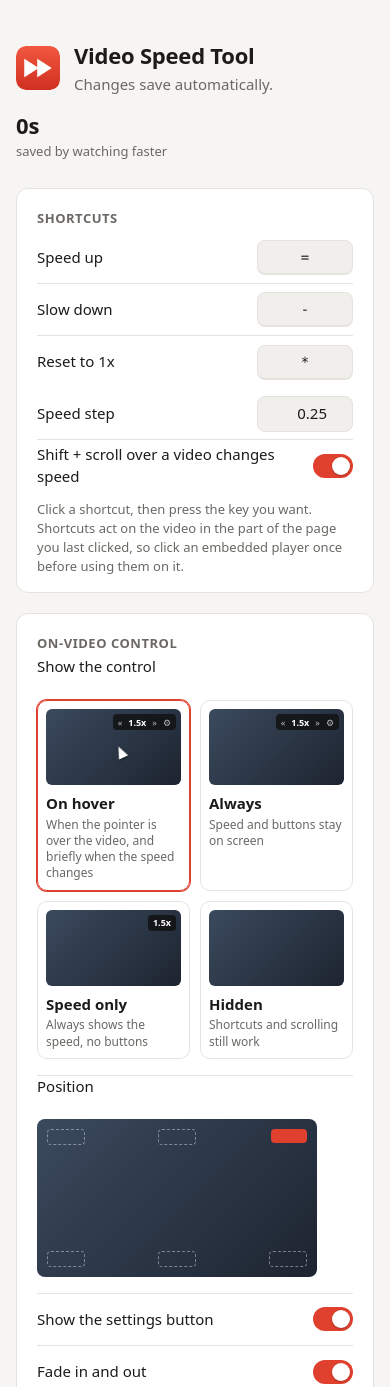
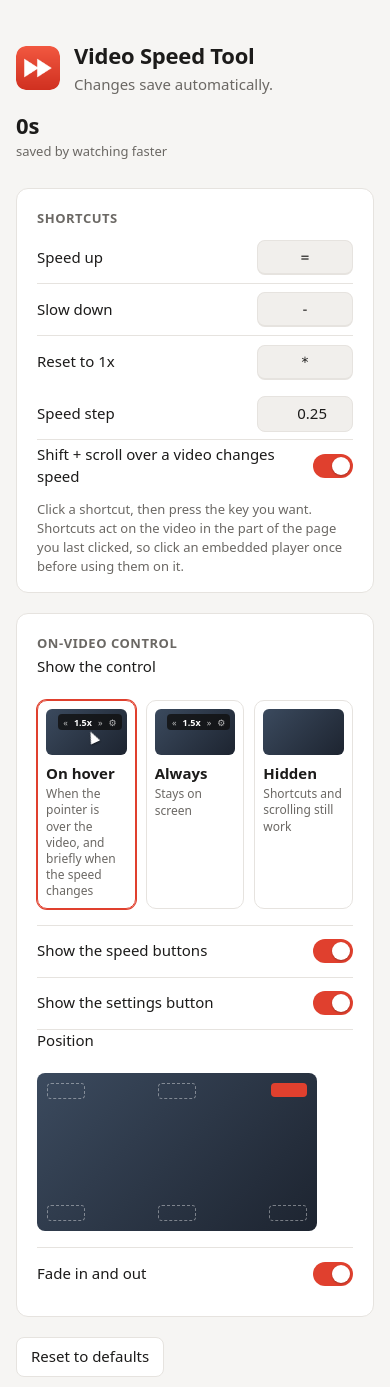
Before and after one commit to gsajith/youtube-speed-tool, a browser extension: page src/options.html in a window 390 px wide. Shown: the top 1387 px of the page. Drawn offline with Linux system fonts and the light colour scheme.

Commit message:
feat(options): split speed buttons into their own toggle (#6)
Display mode now only picks when the control shows: on hover, always or hidden. A new
"Show the speed buttons" toggle hides « and », so speed only works in any mode,
including on hover. A saved "simple" mode loads as always with both buttons off.

Co-authored-by: Claude Opus 5.5 (1M context) <noreply@anthropic.com>

```diff
--- a/src/options.css
+++ b/src/options.css
@@ -224,7 +224,7 @@ legend {
 
 .modes {
   display: grid;
-  grid-template-columns: repeat(4, 1fr);
+  grid-template-columns: repeat(3, 1fr);
   gap: 10px;
 }
 
@@ -293,6 +293,7 @@ legend {
   opacity: 0.7;
 }
 
+.no-speed-buttons .pill .step,
 .no-gear .pill .gear {
   display: none;
 }
@@ -396,10 +397,6 @@ footer .hint {
 }
 
 @media (max-width: 560px) {
-  .modes {
-    grid-template-columns: repeat(2, 1fr);
-  }
-
   header {
     flex-wrap: wrap;
   }
--- a/src/options.html
+++ b/src/options.html
@@ -54,21 +54,15 @@
           <legend>Show the control</legend>
           <label class="mode">
             <input type="radio" name="display" value="hover" />
-            <span class="preview"><span class="pill"><i>&laquo;</i><b>1.5x</b><i>&raquo;</i><i class="gear">&#x2699;&#xFE0E;</i></span><span class="cursor"></span></span>
+            <span class="preview"><span class="pill"><i class="step">&laquo;</i><b>1.5x</b><i class="step">&raquo;</i><i class="gear">&#x2699;&#xFE0E;</i></span><span class="cursor"></span></span>
             <span class="name">On hover</span>
             <span class="desc">When the pointer is over the video, and briefly when the speed changes</span>
           </label>
           <label class="mode">
             <input type="radio" name="display" value="always" />
-            <span class="preview"><span class="pill"><i>&laquo;</i><b>1.5x</b><i>&raquo;</i><i class="gear">&#x2699;&#xFE0E;</i></span></span>
+            <span class="preview"><span class="pill"><i class="step">&laquo;</i><b>1.5x</b><i class="step">&raquo;</i><i class="gear">&#x2699;&#xFE0E;</i></span></span>
             <span class="name">Always</span>
-            <span class="desc">Speed and buttons stay on screen</span>
-          </label>
-          <label class="mode">
-            <input type="radio" name="display" value="simple" />
-            <span class="preview"><span class="pill"><b>1.5x</b></span></span>
-            <span class="name">Speed only</span>
-            <span class="desc">Always shows the speed, no buttons</span>
+            <span class="desc">Stays on screen</span>
           </label>
           <label class="mode">
             <input type="radio" name="display" value="never" />
@@ -78,6 +72,14 @@
           </label>
         </fieldset>
 
+        <label class="row">
+          <span>Show the speed buttons</span>
+          <input type="checkbox" class="switch" data-setting="showSpeedButtons" />
+        </label>
+        <label class="row">
+          <span>Show the settings button</span>
+          <input type="checkbox" class="switch" data-setting="showSettingsButton" />
+        </label>
         <fieldset class="positions">
           <legend>Position</legend>
           <div class="screen">
@@ -90,10 +92,6 @@
           </div>
         </fieldset>
 
-        <label class="row">
-          <span>Show the settings button</span>
-          <input type="checkbox" class="switch" data-setting="showSettingsButton" />
-        </label>
         <label class="row">
           <span>Fade in and out</span>
           <input type="checkbox" class="switch" data-setting="fade" />
--- a/src/options.js
+++ b/src/options.js
@@ -30,7 +30,8 @@ function render() {
     box.checked = settings[box.dataset.setting];
   }
   stepInput.value = settings.step;
-  // The mode previews mirror the real control, gear included.
+  // The mode previews mirror the real control's buttons.
+  document.body.classList.toggle("no-speed-buttons", !settings.showSpeedButtons);
   document.body.classList.toggle("no-gear", !settings.showSettingsButton);
   for (const name of ["display", "position"]) {
     document.querySelector(`input[name=${name}][value="${settings[name]}"]`).checked = true;
--- a/src/settings.js
+++ b/src/settings.js
@@ -5,12 +5,20 @@ globalThis.DEFAULT_SETTINGS = Object.freeze({
   decreaseKey: "-",
   resetKey: "*",
   step: 0.25,
-  display: "hover", // "always" | "hover" | "simple" | "never"
+  display: "hover", // "hover" | "always" | "never"
   position: "top-right", // "top" or "bottom", then "left", "middle" or "right"
+  showSpeedButtons: true, // The « and » buttons. With both buttons off, only the speed shows.
   showSettingsButton: true,
   fade: true,
   shiftScroll: true,
 });
 
 // Passing the defaults to get() fills in any key the user hasn't changed.
-globalThis.loadSettings = () => chrome.storage.sync.get(DEFAULT_SETTINGS);
+globalThis.loadSettings = async () => {
+  const settings = await chrome.storage.sync.get(DEFAULT_SETTINGS);
+  // Version 0.1.0 had a "simple" mode. It's now "always" with both buttons off.
+  if (settings.display === "simple") {
+    Object.assign(settings, { display: "always", showSpeedButtons: false, showSettingsButton: false });
+  }
+  return settings;
+};
```
Also changed, not shown: src/content.js (+3 -5 lines), tests/extension.test.mjs (+20 -5 lines), README.md.
